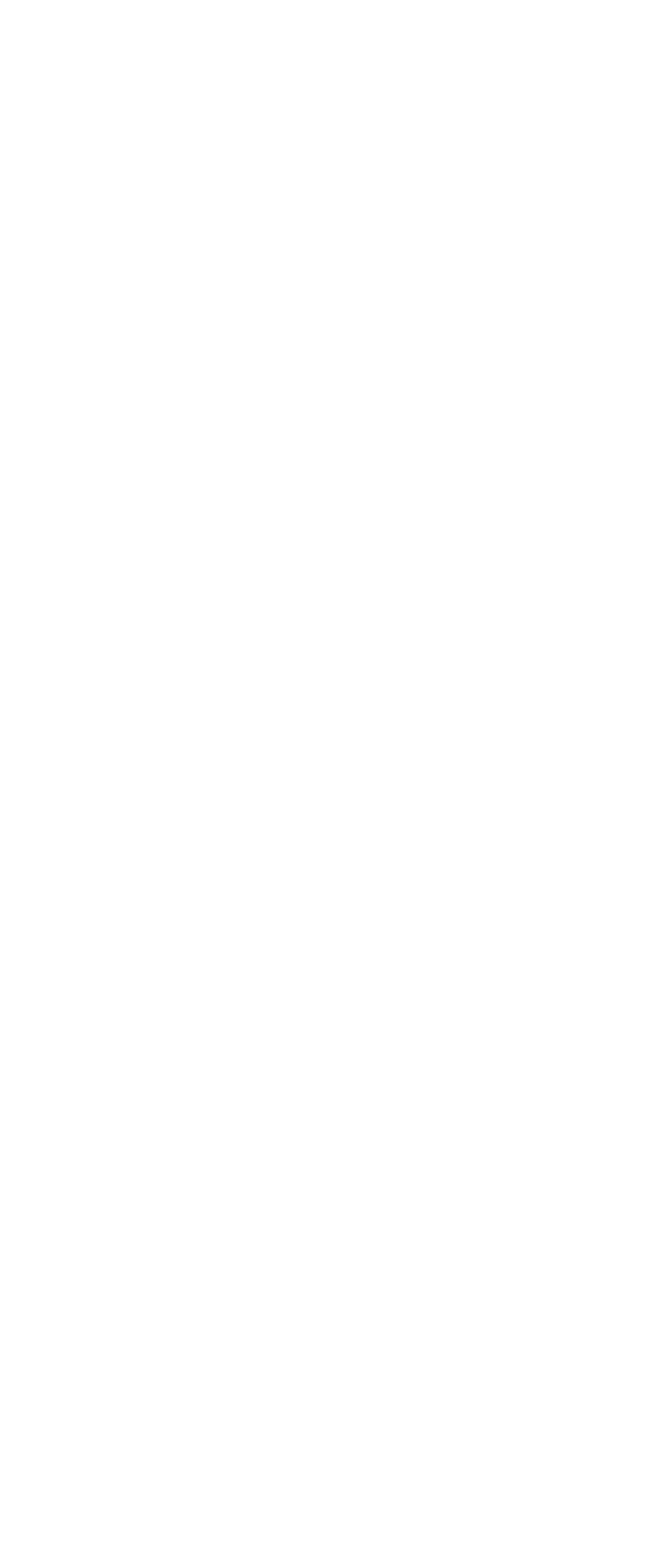
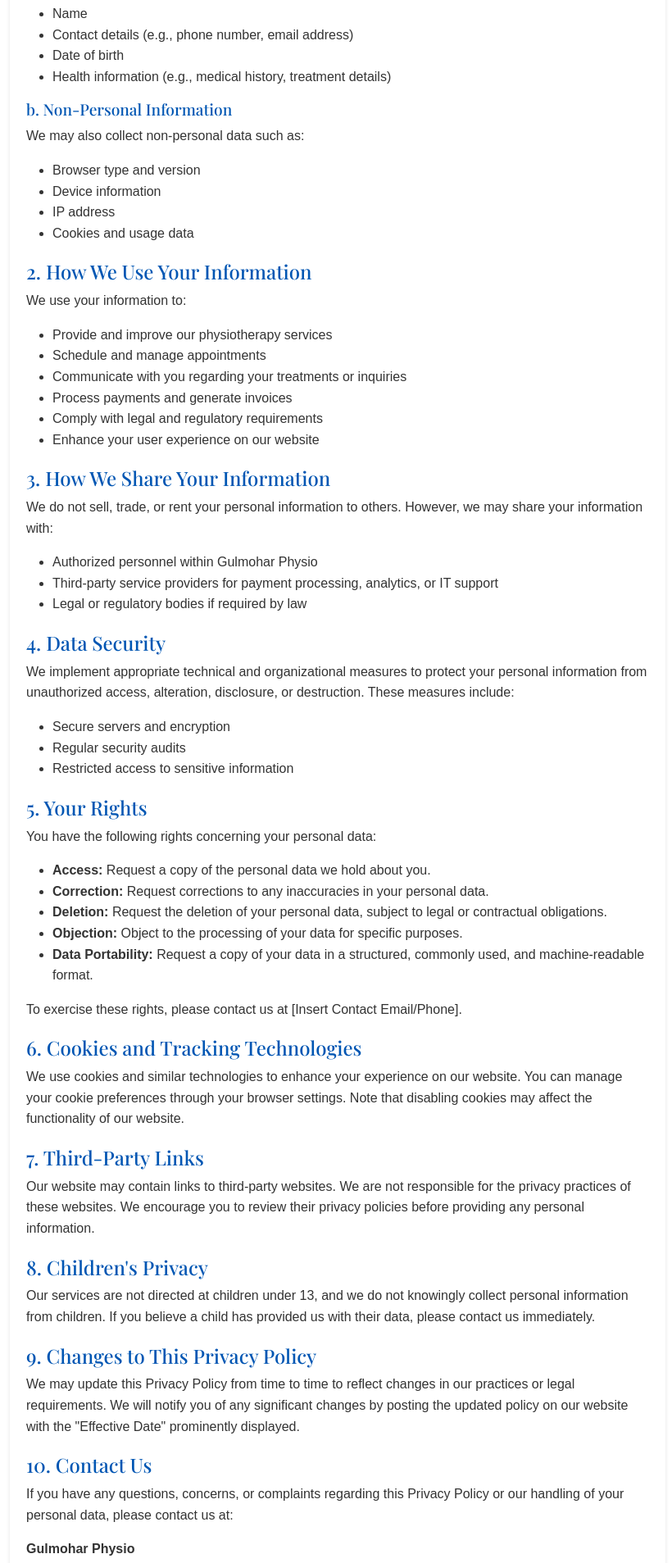
Before and after one commit to Shrote/gulmoharphysio, a React (Vite) app: page /privacy in a window 1280 px wide. Before the commit this address had no page. Shown: the part 780-2687 px from the top of the page at 82% size, without its empty margins (228-1048 px from the left). Before the commit the page ends 800 px from the top, so only its background shows below. Built offline with nearby package versions, Linux system fonts and the light colour scheme.

Commit message:
updated privacy policy

```diff
--- /dev/null
+++ b/pages/privacy.jsx
@@ -0,0 +1,108 @@
+import NavBar from "../src/components/NavBar";
+import Footer from "../src/components/Footer";
+import ToTop from "../src/utils/ToTop";
+import Teams from "../src/components/About/Teams";
+import Header from "../src/components/Header";
+
+
+
+function Privacy() {
+
+  return (
+    <>
+        {/* <TopBar /> */}
+        <div className="container-fluid position-relative p-0">
+        <NavBar />
+        </div>
+        <Header route="Privacy Policy" title="Our Privacy Policy" img="carousel-2.jpg"/>
+        <div style={{ maxWidth: '800px', margin: '20px auto', padding: '20px', backgroundColor: '#fff', borderRadius: '8px', boxShadow: '0 2px 5px rgba(0, 0, 0, 0.1)', color: '#333', fontFamily: 'Arial, sans-serif', lineHeight: '1.6' }}>
+            <h1 style={{ color: '#0056b3', fontSize: '2em', marginBottom: '10px' }}>Privacy Policy for Gulmohar Physio</h1>
+            <p><strong>Effective Date:</strong> [25/01/2025]</p>
+            <p>Gulmohar Physio ("we," "our," or "us") values your privacy and is committed to protecting your personal information. This Privacy Policy outlines how we collect, use, disclose, and protect your data when you use our services, including our website and in-person visits.</p>
+
+            <h2 style={{ color: '#0056b3', fontSize: '1.5em', marginTop: '20px' }}>1. Information We Collect</h2>
+            <h3 style={{ color: '#0056b3', fontSize: '1.2em', marginTop: '15px' }}>a. Personal Information</h3>
+            <p>We may collect the following personal information when you use our services:</p>
+            <ul>
+                <li>Name</li>
+                <li>Contact details (e.g., phone number, email address)</li>
+                <li>Date of birth</li>
+                <li>Health information (e.g., medical history, treatment details)</li>
+            </ul>
+
+            <h3 style={{ color: '#0056b3', fontSize: '1.2em', marginTop: '15px' }}>b. Non-Personal Information</h3>
+            <p>We may also collect non-personal data such as:</p>
+            <ul>
+                <li>Browser type and version</li>
+                <li>Device information</li>
+                <li>IP address</li>
+                <li>Cookies and usage data</li>
+            </ul>
+
+            <h2 style={{ color: '#0056b3', fontSize: '1.5em', marginTop: '20px' }}>2. How We Use Your Information</h2>
+            <p>We use your information to:</p>
+            <ul>
+                <li>Provide and improve our physiotherapy services</li>
+                <li>Schedule and manage appointments</li>
+                <li>Communicate with you regarding your treatments or inquiries</li>
+                <li>Process payments and generate invoices</li>
+                <li>Comply with legal and regulatory requirements</li>
+                <li>Enhance your user experience on our website</li>
+            </ul>
+
+            <h2 style={{ color: '#0056b3', fontSize: '1.5em', marginTop: '20px' }}>3. How We Share Your Information</h2>
+            <p>We do not sell, trade, or rent your personal information to others. However, we may share your information with:</p>
+            <ul>
+                <li>Authorized personnel within Gulmohar Physio</li>
+                <li>Third-party service providers for payment processing, analytics, or IT support</li>
+                <li>Legal or regulatory bodies if required by law</li>
+            </ul>
+
+            <h2 style={{ color: '#0056b3', fontSize: '1.5em', marginTop: '20px' }}>4. Data Security</h2>
+            <p>We implement appropriate technical and organizational measures to protect your personal information from unauthorized access, alteration, disclosure, or destruction. These measures include:</p>
+            <ul>
+                <li>Secure servers and encryption</li>
+                <li>Regular security audits</li>
+                <li>Restricted access to sensitive information</li>
+            </ul>
+
+            <h2 style={{ color: '#0056b3', fontSize: '1.5em', marginTop: '20px' }}>5. Your Rights</h2>
+            <p>You have the following rights concerning your personal data:</p>
+            <ul>
+                <li><strong>Access:</strong> Request a copy of the personal data we hold about you.</li>
+                <li><strong>Correction:</strong> Request corrections to any inaccuracies in your personal data.</li>
+                <li><strong>Deletion:</strong> Request the deletion of your personal data, subject to legal or contractual obligations.</li>
+                <li><strong>Objection:</strong> Object to the processing of your data for specific purposes.</li>
+                <li><strong>Data Portability:</strong> Request a copy of your data in a structured, commonly used, and machine-readable format.</li>
+            </ul>
+            <p>To exercise these rights, please contact us at [Insert Contact Email/Phone].</p>
+
+            <h2 style={{ color: '#0056b3', fontSize: '1.5em', marginTop: '20px' }}>6. Cookies and Tracking Technologies</h2>
+            <p>We use cookies and similar technologies to enhance your experience on our website. You can manage your cookie preferences through your browser settings. Note that disabling cookies may affect the functionality of our website.</p>
+
+            <h2 style={{ color: '#0056b3', fontSize: '1.5em', marginTop: '20px' }}>7. Third-Party Links</h2>
+            <p>Our website may contain links to third-party websites. We are not responsible for the privacy practices of these websites. We encourage you to review their privacy policies before providing any personal information.</p>
+
+            <h2 style={{ color: '#0056b3', fontSize: '1.5em', marginTop: '20px' }}>8. Children's Privacy</h2>
+            <p>Our services are not directed at children under 13, and we do not knowingly collect personal information from children. If you believe a child has provided us with their data, please contact us immediately.</p>
+
+            <h2 style={{ color: '#0056b3', fontSize: '1.5em', marginTop: '20px' }}>9. Changes to This Privacy Policy</h2>
+            <p>We may update this Privacy Policy from time to time to reflect changes in our practices or legal requirements. We will notify you of any significant changes by posting the updated policy on our website with the "Effective Date" prominently displayed.</p>
+
+            <h2 style={{ color: '#0056b3', fontSize: '1.5em', marginTop: '20px' }}>10. Contact Us</h2>
+            <p>If you have any questions, concerns, or complaints regarding this Privacy Policy or our handling of your personal data, please contact us at:</p>
+            <p><strong>Gulmohar Physio</strong><br />
+                Road, Dumar Dagga, Krishna Pura, Ohdar Village, Buti, Jharkhand 835217<br />
+                gulmoharphysio@gmail.com<br />
+                9835131321
+            </p>
+
+            <p style={{ marginTop: '20px', fontWeight: 'bold' }}>Thank you for trusting Gulmohar Physio with your health and privacy.</p>
+        </div>
+        <Footer/>
+        <ToTop/>
+    </>
+  )
+}
+
+export default Privacy
--- a/src/App.jsx
+++ b/src/App.jsx
@@ -12,6 +12,7 @@ import Services from "../pages/services";
 import Appointment from "../pages/appointment";
 import Blogs from "../pages/blogs";
 import Gallery from "../pages/gallery";
+import Privacy from "../pages/privacy";
 
 const Home = lazy(() => import("../pages/home"));
 
@@ -41,6 +42,7 @@ function App() {
         <Route path="/services" element={<Services />} />
         <Route path="/blogs" element={<Blogs />} />
         <Route path="/gallery" element={<Gallery />} />
+        <Route path="/privacy" element={<Privacy />} />
       </Routes>
     </Router>
   );
--- a/src/components/Footer.jsx
+++ b/src/components/Footer.jsx
@@ -25,8 +25,7 @@ function Footer()
                             <h4 className="mb-4 text-white">Quick Links</h4>
                             <a href="/about"><i className="fas fa-angle-right me-2"></i> About Us</a>
                             <a href="/contact"><i className="fas fa-angle-right me-2"></i> Contact Us</a>
-                            <a href=""><i className="fas fa-angle-right me-2"></i> Privacy Policy</a>
-                            <a href=""><i className="fas fa-angle-right me-2"></i> Terms & Conditions</a>
+                            <a href="/privacy"><i className="fas fa-angle-right me-2"></i> Privacy Policy</a>
                             <a href="/blogs"><i className="fas fa-angle-right me-2"></i> Our Blog & News</a>
                             <a href="/gallery"><i className="fas fa-angle-right me-2"></i> Our Gallery</a>
                         </div>
@@ -36,10 +35,12 @@ function Footer()
                             <h4 className="mb-4 text-white">Our Services</h4>
                             <a href="/services"><i className="fas fa-angle-right me-2"></i> All Services</a>
                             <a><i className="fas fa-angle-right me-2"></i> Physiotherapy</a>
-                            <a><i className="fas fa-angle-right me-2"></i> Diagnostics</a>
-                            <a><i className="fas fa-angle-right me-2"></i> Manual Therapy</a>
-                            <a><i className="fas fa-angle-right me-2"></i> Massage Therapy</a>
-                            <a><i className="fas fa-angle-right me-2"></i> Rehabilitation</a>
+                            <a><i className="fas fa-angle-right me-2"></i> Neurological</a>
+                            <a><i className="fas fa-angle-right me-2"></i> Pediatrics</a>
+                            <a><i className="fas fa-angle-right me-2"></i> Knee pain</a>
+                            <a><i className="fas fa-angle-right me-2"></i> Post fracture</a>
+                            <a><i className="fas fa-angle-right me-2"></i> Back pain</a>
+                            <a><i className="fas fa-angle-right me-2"></i> Neck Pain</a>
                         </div>
                     </div>
                     <div className="col-md-6 col-lg-6 col-xl-3">
```
